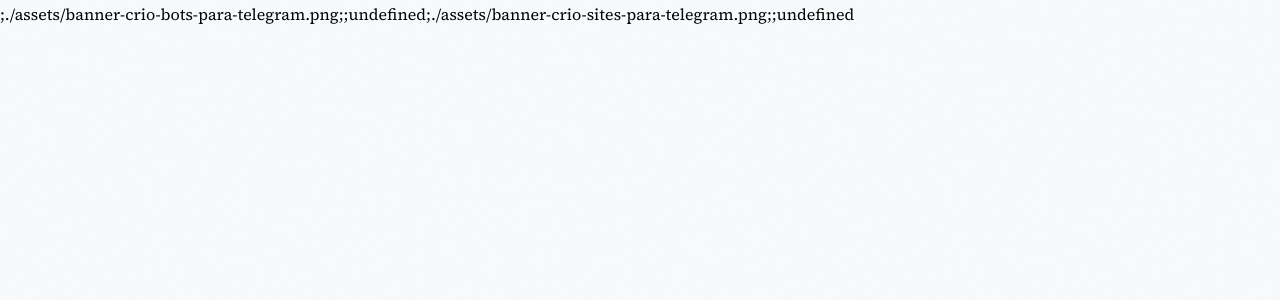
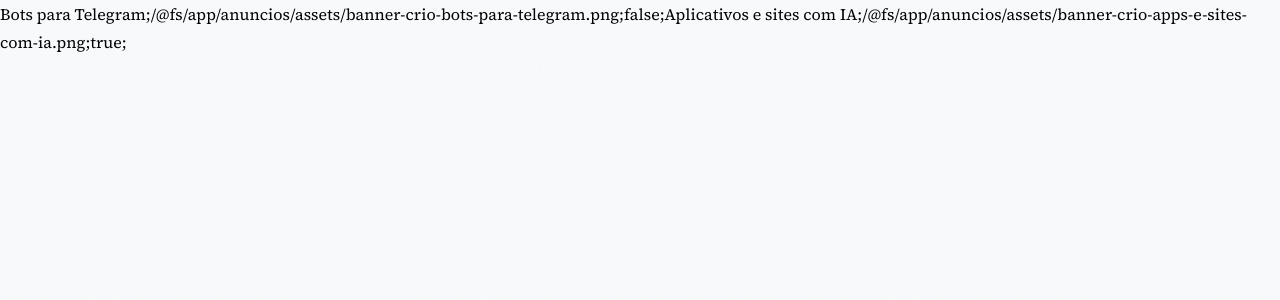
Before and after one commit to eliezer-dev-software-enginner/eliezer-dev, a Next.js app: page /anuncios in a window 1280 px wide. Shown: the top 300 px of the page. Built offline with nearby package versions, Linux system fonts and the light colour scheme; no server answers; a web font is replaced by a local one.

Commit message:
Expose advertisement metadata and valid image assets

```diff
--- a/app/anuncios/page.tsx
+++ b/app/anuncios/page.tsx
@@ -1,25 +1,31 @@
-const bannerBots = './assets/banner-crio-bots-para-telegram.png';
-const bannerSites = './assets/banner-crio-sites-para-telegram.png';
+import bannerBots from './assets/banner-crio-bots-para-telegram.png';
+import bannerSites from './assets/banner-crio-apps-e-sites-com-ia.png';
 export default function Page() {
+  const redirect = process.env.SUPORTE_CONTATO ?? '';
   const ads = [
     {
-      title: null,
-      image: bannerBots,
+      title: 'Bots para Telegram',
+      image: bannerBots.src,
       urgent: false,
-      redirect: '' + process.env.SUPORTE_CONTATO,
+      redirect,
     },
     {
-      title: null,
-      image: bannerSites,
+      title: 'Aplicativos e sites com IA',
+      image: bannerSites.src,
       urgent: true,
-      redirect: '' + process.env.SUPORTE_CONTATO,
+      redirect,
     },
   ];
   return (
     <>
-      {ads.map((v, i) => (
-        <span key={i}>
-          {v.title};{v.image};{v.urgent};{v.redirect}
+      {ads.map((v) => (
+        <span key={v.image}
+          data-plics-ad="true"
+          data-title={v.title}
+          data-image={v.image}
+          data-urgent={String(v.urgent)}
+          data-redirect={v.redirect}>
+          {v.title};{v.image};{String(v.urgent)};{v.redirect}
         </span>
       ))}
     </>
```
